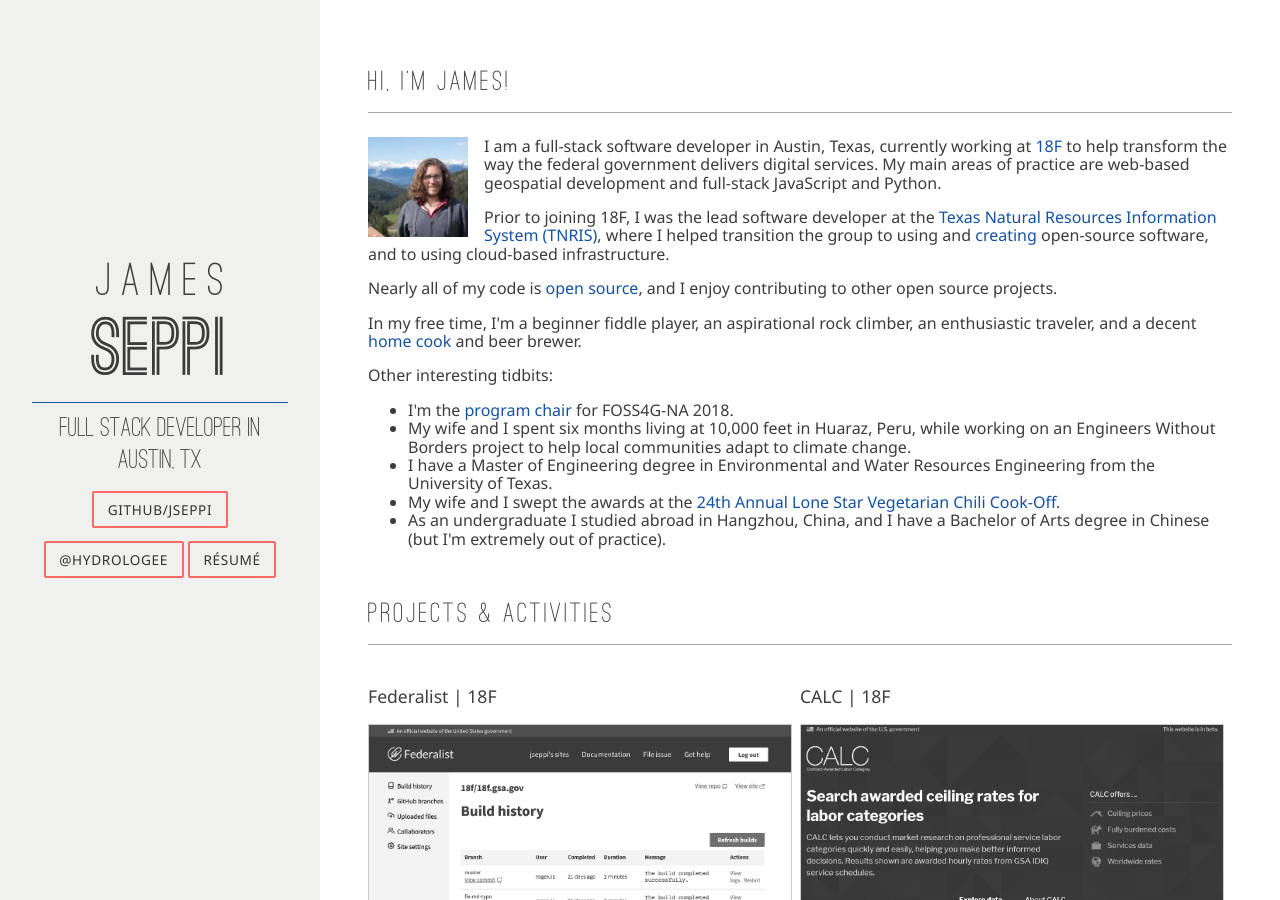
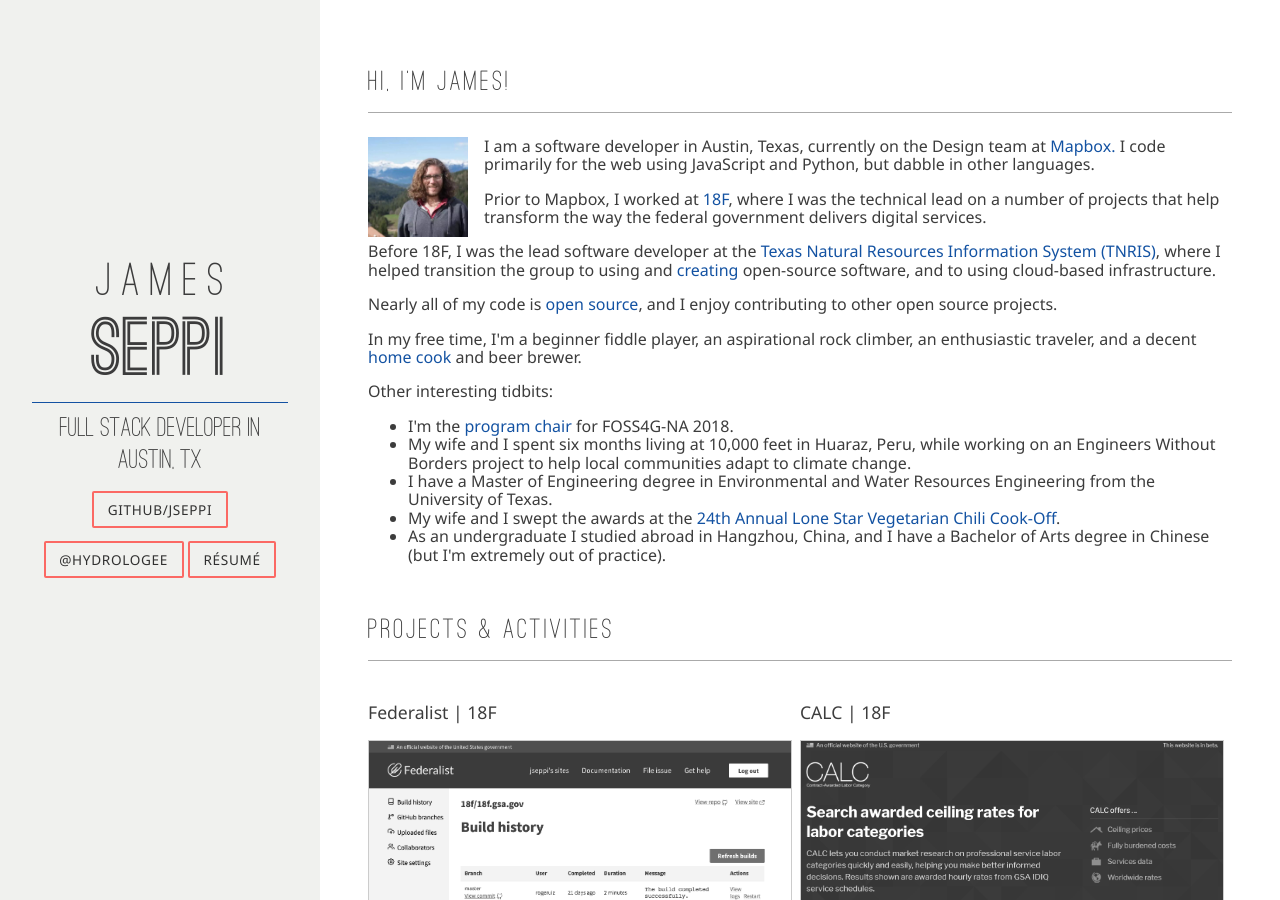
Before and after one commit to jseppi/jseppi.github.io, a Jekyll site: the page built from index.html, in a window 1280 px wide and 900 px high. Built offline with Jekyll 4.4.1, drawn with Linux system fonts in a browser that asks for light colours; nearby versions of some CDN libraries.

Commit message:
update current job

```diff
--- a/index.html
+++ b/index.html
@@ -9,8 +9,9 @@
     <div class="pure-g">
       <div class="pure-u-1">
         <img src="/img/james_seppi.jpg" alt="James Seppi"/>
-        <p>I am a full-stack software developer in Austin, Texas, currently working at <a href="https://18f.gsa.gov" title="18F">18F</a> to help transform the way the federal government delivers digital services. My main areas of practice are web-based geospatial development and full-stack JavaScript and Python.</p>
-        <p>Prior to joining 18F, I was the lead software developer at the <a href="https://tnris.org">Texas Natural Resources Information System (TNRIS)</a>, where I helped transition the group to using and <a href="https://github.com/tnris">creating</a> open-source software, and to using cloud-based infrastructure.</p>
+        <p>I am a software developer in Austin, Texas, currently on the Design team at <a title="Mapbox" href="https://www.mapbox.com">Mapbox.</a> I code primarily for the web using JavaScript and Python, but dabble in other languages.</p>
+        <p>Prior to Mapbox, I worked at <a href="https://18f.gsa.gov" title="18F">18F</a>, where I was the technical lead on a number of projects that help transform the way the federal government delivers digital services.</p>
+        <p>Before 18F, I was the lead software developer at the <a href="https://tnris.org">Texas Natural Resources Information System (TNRIS)</a>, where I helped transition the group to using and <a href="https://github.com/tnris">creating</a> open-source software, and to using cloud-based infrastructure.</p>
         <p>Nearly all of my code is <a href="https://github.com/jseppi">open source</a>, and I enjoy contributing to other open source projects.</p>
         <p>In my free time, I'm a beginner fiddle player, an aspirational rock climber, an enthusiastic traveler, and a decent <a href="http://kitchen.coseppi.com">home cook</a> and beer brewer.</p>
 
```
